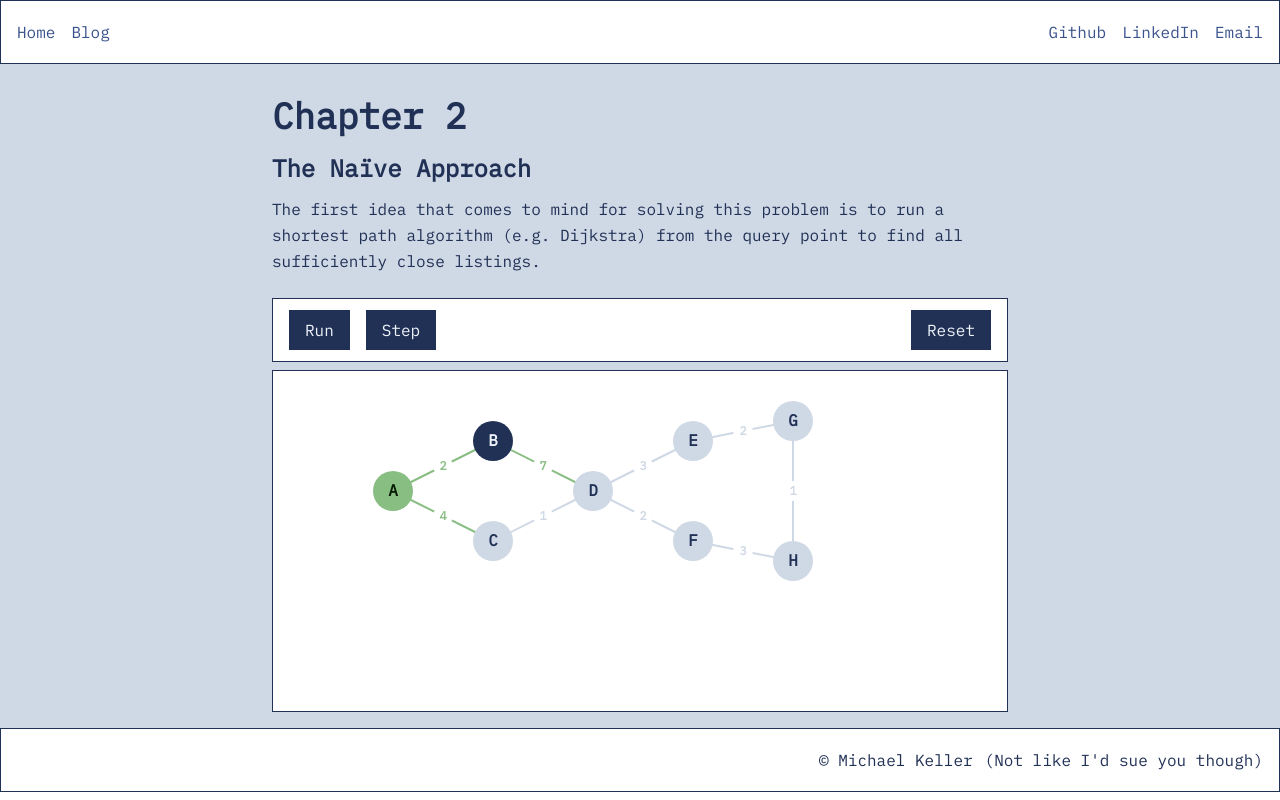
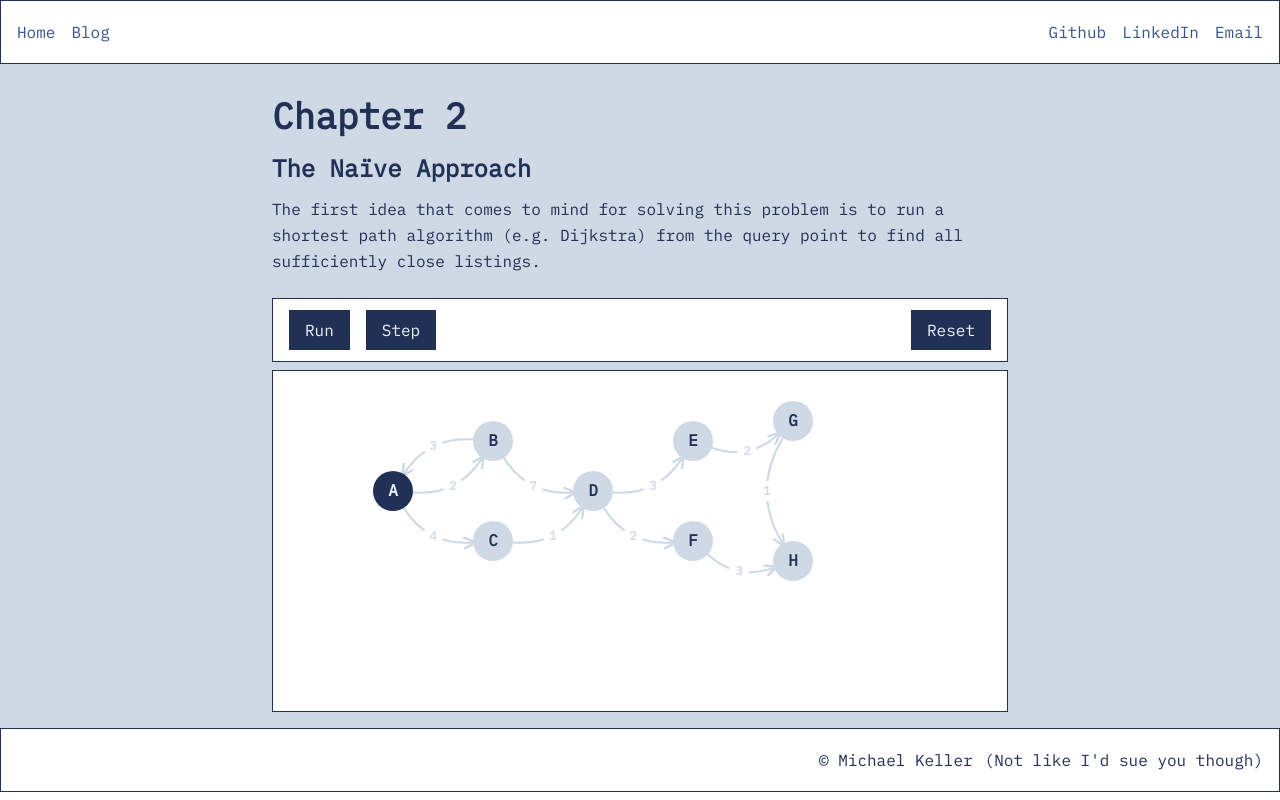
Before and after one commit to kelmich/website, a Next.js app: page /blog/flatfalcon/2-dijkstra in a window 1280 px wide. Built offline with nearby package versions, Linux system fonts and the light colour scheme.

Commit message:
bidirectional graph visualization

```diff
--- /dev/null
+++ b/app/algorithms/graph.ts
@@ -0,0 +1,26 @@
+export type NodeId = string;
+
+export type Edge<T> = {
+  from: NodeId;
+  to: NodeId;
+  weight: number;
+  data: T;
+};
+
+export type Node<T> = {
+  id: NodeId;
+  data: T;
+};
+export class Graph<T, U> {
+  nodes: Node<T>[];
+  edges: Edge<U>[];
+
+  constructor(nodes: Node<T>[], edges: Edge<U>[]) {
+    this.nodes = nodes;
+    this.edges = edges;
+  }
+
+  neighbors(nodeId: NodeId): Edge<U>[] {
+    return this.edges.filter((edge) => edge.from === nodeId);
+  }
+}
--- /dev/null
+++ b/app/algorithms/minheap.ts
@@ -0,0 +1,64 @@
+export class MinHeap<T extends { weight: number }> {
+  private heap: T[] = [];
+
+  insert(val: T) {
+    this.heap.push(val);
+    this.bubbleUp();
+  }
+
+  pop(): T | undefined {
+    if (this.heap.length === 0) return undefined;
+    const top = this.heap[0];
+    const end = this.heap.pop()!;
+    if (this.heap.length > 0) {
+      this.heap[0] = end;
+      this.bubbleDown();
+    }
+    return top;
+  }
+
+  peek(): T | undefined {
+    return this.heap[0];
+  }
+
+  size(): number {
+    return this.heap.length;
+  }
+
+  private bubbleUp() {
+    let i = this.heap.length - 1;
+    while (i > 0) {
+      const p = Math.floor((i - 1) / 2);
+      if (this.heap[i].weight < this.heap[p].weight) {
+        [this.heap[i], this.heap[p]] = [this.heap[p], this.heap[i]];
+        i = p;
+      } else break;
+    }
+  }
+
+  private bubbleDown() {
+    let i = 0;
+    const length = this.heap.length;
+    while (true) {
+      const left = 2 * i + 1;
+      const right = 2 * i + 2;
+      let smallest = i;
+
+      if (left < length && this.heap[left].weight < this.heap[smallest].weight)
+        smallest = left;
+      if (
+        right < length &&
+        this.heap[right].weight < this.heap[smallest].weight
+      )
+        smallest = right;
+
+      if (smallest !== i) {
+        [this.heap[i], this.heap[smallest]] = [
+          this.heap[smallest],
+          this.heap[i],
+        ];
+        i = smallest;
+      } else break;
+    }
+  }
+}
--- a/app/blog/flatfalcon/2-dijkstra/DijkstraVisualizer.tsx
+++ b/app/blog/flatfalcon/2-dijkstra/DijkstraVisualizer.tsx
@@ -1,156 +1,51 @@
 "use client";
-import React, { useEffect, useState } from "react";
+import React, { useState } from "react";
 import GraphVisualizer, {
-  Graph,
+  VisualizationEdgeData,
+  VisualizationNodeData,
 } from "@/app/components/interactive_examples/GraphVisualizer";
 import { ControlBar } from "@/app/components/interactive_examples/ControlBar";
-
-type Distances = Record<string, number>;
-type Previous = Record<string, string | null>;
+import { Graph } from "@/app/algorithms/graph";
 
 export const DijkstraVisualizer = () => {
-  const initialGraph: Graph = {
-    nodes: [
-      { id: "A", x: 100, y: 100, variant: "primary" },
-      { id: "B", x: 200, y: 50, variant: "secondary" },
-      { id: "C", x: 200, y: 150, variant: "secondary" },
-      { id: "D", x: 300, y: 100, variant: "secondary" },
-      { id: "E", x: 400, y: 50, variant: "secondary" },
-      { id: "F", x: 400, y: 150, variant: "secondary" },
-      { id: "G", x: 500, y: 30, variant: "secondary" },
-      { id: "H", x: 500, y: 170, variant: "secondary" },
+  const initialGraph = new Graph<VisualizationNodeData, VisualizationEdgeData>(
+    [
+      { id: "A", data: { x: 100, y: 100, variant: "primary" } },
+      { id: "B", data: { x: 200, y: 50, variant: "secondary" } },
+      { id: "C", data: { x: 200, y: 150, variant: "secondary" } },
+      { id: "D", data: { x: 300, y: 100, variant: "secondary" } },
+      { id: "E", data: { x: 400, y: 50, variant: "secondary" } },
+      { id: "F", data: { x: 400, y: 150, variant: "secondary" } },
+      { id: "G", data: { x: 500, y: 30, variant: "secondary" } },
+      { id: "H", data: { x: 500, y: 170, variant: "secondary" } },
     ],
-    edges: [
-      { from: "A", to: "B", weight: 2, variant: "secondary" },
-      { from: "A", to: "C", weight: 4, variant: "secondary" },
-      { from: "B", to: "D", weight: 7, variant: "secondary" },
-      { from: "C", to: "D", weight: 1, variant: "secondary" },
-      { from: "D", to: "E", weight: 3, variant: "secondary" },
-      { from: "D", to: "F", weight: 2, variant: "secondary" },
-      { from: "E", to: "G", weight: 2, variant: "secondary" },
-      { from: "F", to: "H", weight: 3, variant: "secondary" },
-      { from: "G", to: "H", weight: 1, variant: "secondary" },
-    ],
-  };
-  const [graph, setGraph] = useState<Graph>(initialGraph);
-
-  // Dijkstra variables
-  const [visited, setVisited] = useState<Set<string>>(new Set());
-  const [distances, setDistances] = useState<Distances>({});
-  const [previous, setPrevious] = useState<Previous>({});
-  const [currentNode, setCurrentNode] = useState<string | null>(null);
-  const [unvisited, setUnvisited] = useState<Set<string>>(new Set());
-
-  // Run initialization once on mount
-  useEffect(() => {
-    const nodes = initialGraph.nodes.map((n) => n.id);
-    const dist: Distances = {};
-    const prev: Previous = {};
-    nodes.forEach((n) => {
-      dist[n] = Infinity;
-      prev[n] = null;
-    });
-    dist["A"] = 0; // starting from A
-    setDistances(dist);
-    setPrevious(prev);
-    setUnvisited(new Set(nodes));
-    setCurrentNode("A");
-  }, []);
-
-  // Run the step every 2 seconds
-  useEffect(() => {
-    if (currentNode === null) return;
-
-    const timer = setTimeout(() => {
-      setGraph((g) => {
-        // Mark current node as visited
-        const newVisited = new Set(visited);
-        newVisited.add(currentNode);
-        setVisited(newVisited);
-
-        // Relax edges from currentNode
-        const neighbors = g.edges.filter((e) => e.from === currentNode);
-        let newDistances = { ...distances };
-        let newPrevious = { ...previous };
-
-        neighbors.forEach(({ to, weight }) => {
-          if (!newVisited.has(to)) {
-            const alt = (newDistances[currentNode] ?? Infinity) + weight;
-            if (alt < (newDistances[to] ?? Infinity)) {
-              newDistances[to] = alt;
-              newPrevious[to] = currentNode;
-            }
-          }
-        });
-
-        setDistances(newDistances);
-        setPrevious(newPrevious);
-
-        // Pick next node with smallest tentative distance
-        const newUnvisited = new Set(unvisited);
-        newUnvisited.delete(currentNode);
-        setUnvisited(newUnvisited);
-
-        let minNode: string | null = null;
-        let minDist = Infinity;
-        newUnvisited.forEach((node) => {
-          if ((newDistances[node] ?? Infinity) < minDist) {
-            minDist = newDistances[node];
-            minNode = node;
-          }
-        });
-
-        setCurrentNode(minNode);
-
-        // Update graph styling for visualization
-        // Mark visited nodes as "success", current node as "primary", others as "secondary"
-        const newNodes = g.nodes.map((node) => {
-          if (node.id === currentNode) {
-            return { ...node, variant: "primary" };
-          } else if (newVisited.has(node.id)) {
-            return { ...node, variant: "success" };
-          } else {
-            return { ...node, variant: "secondary" };
-          }
-        });
-
-        // Optionally update edge styling to highlight shortest path tree
-        const newEdges = g.edges.map((edge) => {
-          // If edge is part of shortest path tree (previous[to] = from), highlight it
-          if (newPrevious[edge.to] === edge.from) {
-            return { ...edge, variant: "success" };
-          }
-          return { ...edge, variant: "secondary" };
-        });
-
-        return {
-          nodes: newNodes,
-          edges: newEdges,
-        };
-      });
-    }, 2000);
-
-    return () => clearTimeout(timer);
-  }, [currentNode, distances, previous, unvisited, visited]);
+    [
+      { from: "A", to: "B", weight: 2, data: { variant: "secondary" } },
+      { from: "B", to: "A", weight: 3, data: { variant: "secondary" } },
+      { from: "A", to: "C", weight: 4, data: { variant: "secondary" } },
+      { from: "B", to: "D", weight: 7, data: { variant: "secondary" } },
+      { from: "C", to: "D", weight: 1, data: { variant: "secondary" } },
+      { from: "D", to: "E", weight: 3, data: { variant: "secondary" } },
+      { from: "D", to: "F", weight: 2, data: { variant: "secondary" } },
+      { from: "E", to: "G", weight: 2, data: { variant: "secondary" } },
+      { from: "F", to: "H", weight: 3, data: { variant: "secondary" } },
+      { from: "G", to: "H", weight: 1, data: { variant: "secondary" } },
+    ]
+  );
+  const [graph, setGraph] =
+    useState<Graph<VisualizationNodeData, VisualizationEdgeData>>(initialGraph);
 
   return (
     <div className="flex flex-col space-y-2">
       <ControlBar
         reset={() => {
           setGraph(initialGraph);
-          setVisited(new Set());
-          setDistances({});
-          setPrevious({});
-          setCurrentNode(null);
-          setUnvisited(new Set(initialGraph.nodes.map((n) => n.id)));
         }}
         run={() => {
-          if (currentNode === null) return;
-          setCurrentNode(currentNode);
+          console.log("Running Dijkstra's algorithm...");
         }}
         step={() => {
-          if (currentNode === null) return;
-          setCurrentNode(currentNode);
+          console.log("Stepping through Dijkstra's algorithm...");
         }}
       />
       <GraphVisualizer graph={graph} />
--- a/app/blog/flatfalcon/2-dijkstra/dijkstra.ts
+++ b/app/blog/flatfalcon/2-dijkstra/dijkstra.ts
@@ -1,44 +1,30 @@
-import { Graph } from "@/app/components/interactive_examples/GraphVisualizer";
+import { MinHeap } from "@/app/algorithms/minheap";
+import { Graph } from "@/app/algorithms/graph";
 
-export const dijkstra = (
-  graph: Graph,
-  start: string
+export const dijkstraStep = (
+  graph: Graph<unknown, unknown>,
+  minHeap: MinHeap<{ id: string; weight: number }>,
+  visited: Set<string>,
+  result: Record<string, number>
 ): Record<string, number> => {
-  const distances: Record<string, number> = {};
-  const previous: Record<string, string | null> = {};
-  const unvisited: Set<string> = new Set(graph.nodes.map((n) => n.id));
+  const current = minHeap.pop();
+  if (!current) return result;
 
-  // Initialize distances and previous nodes
-  for (const node of graph.nodes) {
-    distances[node.id] = Infinity;
-    previous[node.id] = null;
-  }
-  distances[start] = 0;
+  const { id, weight } = current;
 
-  while (unvisited.size > 0) {
-    // Get the unvisited node with the smallest distance
-    let currentNode: string | null = null;
-    for (const node of unvisited) {
-      if (currentNode === null || distances[node] < distances[currentNode]) {
-        currentNode = node;
+  visited.add(id);
+  result[id] = weight;
+
+  // Update distances for neighbors
+  for (const edge of graph.neighbors(id)) {
+    if (!visited.has(edge.to)) {
+      const newDistance = weight + edge.weight;
+      if (newDistance < (result[edge.to] || Infinity)) {
+        result[edge.to] = newDistance;
+        minHeap.insert({ id: edge.to, weight: newDistance });
       }
     }
-
-    if (distances[currentNode] === Infinity) break; // All remaining nodes are unreachable
-
-    // Update distances to neighbors
-    for (const neighbor in graph[currentNode]) {
-      const weight = graph[currentNode][neighbor];
-      const newDistance = distances[currentNode] + weight;
-
-      if (newDistance < distances[neighbor]) {
-        distances[neighbor] = newDistance;
-        previous[neighbor] = currentNode;
-      }
-    }
-
-    unvisited.delete(currentNode);
   }
 
-  return distances;
+  return result;
 };
--- a/app/components/interactive_examples/GraphVisualizer.tsx
+++ b/app/components/interactive_examples/GraphVisualizer.tsx
@@ -1,32 +1,16 @@
 "use client";
 import React from "react";
 import { cva, type VariantProps } from "class-variance-authority";
+import { Graph } from "@/app/algorithms/graph";
 
-export type NodeId = string;
-
-export type Edge = {
-  from: NodeId;
-  to: NodeId;
-  weight: number;
-  variant?: EdgeVariantProps["variant"];
-  active?: boolean;
-};
-
-export type Node = {
-  id: NodeId;
+export interface VisualizationNodeData extends NodeVariantProps {
   x: number;
   y: number;
-  variant?: NodeVariantProps["variant"];
-  active?: boolean;
-};
+}
+export type VisualizationEdgeData = EdgeVariantProps;
 
-export type Graph = {
-  nodes: Node[];
-  edges: Edge[];
-};
-
-type Props = {
-  graph: Graph;
+type Props<T extends VisualizationNodeData, U extends VisualizationEdgeData> = {
+  graph: Graph<T, U>;
 };
 
 const nodeStyles = cva("transition-colors duration-300", {
@@ -55,9 +39,9 @@ const nodeTextStyles = cva("font-bold transition-colors duration-300", {
   },
 });
 
-type NodeVariantProps = VariantProps<typeof nodeStyles>;
+export type NodeVariantProps = VariantProps<typeof nodeStyles>;
 
-const edgeStyles = cva("stroke-2 transition-colors duration-200", {
+const edgeStyles = cva("stroke-2 transition-colors duration-200 fill-none", {
   variants: {
     variant: {
       primary: "stroke-primary",
@@ -83,53 +67,123 @@ const edgeTextStyles = cva("font-bold transition-colors duration-300", {
   },
 });
 
-type EdgeVariantProps = VariantProps<typeof edgeStyles>;
+export type EdgeVariantProps = VariantProps<typeof edgeStyles>;
 
-const GraphVisualizer: React.FC<Props> = ({ graph }) => {
+const GraphVisualizer: React.FC<
+  Props<VisualizationNodeData, VisualizationEdgeData>
+> = ({ graph }) => {
   return (
     <div className="flex gap-5 bg-background border p-5">
       <svg width="800" height="300" className="bg-background">
+        {/* Define arrow marker for directed edges */}
+        <defs>
+          <marker
+            id="arrow"
+            viewBox="0 0 10 10"
+            refX="10"
+            refY="5"
+            markerWidth="6"
+            markerHeight="6"
+            orient="auto-start-reverse"
+          >
+            <path d="M 0 0 L 10 5 L 0 10 z" className="fill-primary" />
+          </marker>
+        </defs>
+
         {/* Edges */}
         {graph.edges.map((edge, i) => {
           const from = graph.nodes.find((n) => n.id === edge.from)!;
           const to = graph.nodes.find((n) => n.id === edge.to)!;
 
-          const midX = (from.x + to.x) / 2;
-          const midY = (from.y + to.y) / 2;
+          const { x: x1, y: y1 } = from.data;
+          const { x: x2, y: y2 } = to.data;
+
+          const dx = x2 - x1;
+          const dy = y2 - y1;
+          const mx = (x1 + x2) / 2;
+          const my = (y1 + y2) / 2;
+
+          const bendAmount = 0.3;
+          const cx = mx - dy * bendAmount;
+          const cy = my + dx * bendAmount;
+
+          const nodeRadius = 20;
+
+          // Compute unit tangent vector at the end of the quadratic Bézier curve
+          const dx1 = 2 * (cx - x1);
+          const dy1 = 2 * (cy - y1);
+          const dx2 = 2 * (x2 - cx);
+          const dy2 = 2 * (y2 - cy);
+
+          const tangentStart = Math.atan2(dy1, dx1);
+          const tangentEnd = Math.atan2(dy2, dx2);
+
+          const x1Adj = x1 + Math.cos(tangentStart) * nodeRadius;
+          const y1Adj = y1 + Math.sin(tangentStart) * nodeRadius;
+
+          const x2Adj = x2 - Math.cos(tangentEnd) * nodeRadius;
+          const y2Adj = y2 - Math.sin(tangentEnd) * nodeRadius;
+
+          const pathD = `M ${x1Adj} ${y1Adj} Q ${cx} ${cy}, ${x2Adj} ${y2Adj}`;
+          const markerId = `arrow-${i}`;
+
+          const strokeClass = edgeStyles({ variant: edge.data.variant });
+          const fillClass = edgeTextStyles({ variant: edge.data.variant });
+
+          const t = 0.5;
+          const xt =
+            (1 - t) * (1 - t) * x1Adj + 2 * (1 - t) * t * cx + t * t * x2Adj;
+          const yt =
+            (1 - t) * (1 - t) * y1Adj + 2 * (1 - t) * t * cy + t * t * y2Adj;
 
           return (
             <g key={i}>
-              <line
-                x1={from.x}
-                y1={from.y}
-                x2={to.x}
-                y2={to.y}
-                className={edgeStyles({
-                  variant: edge.variant,
-                })}
+              <defs>
+                <marker
+                  id={markerId}
+                  viewBox="0 0 10 10"
+                  refX="8"
+                  refY="5"
+                  markerWidth="6"
+                  markerHeight="6"
+                  orient="auto"
+                >
+                  <path
+                    d="M 0 0 L 10 5 L 0 10"
+                    fill="none"
+                    stroke="currentColor"
+                    strokeWidth="1.5"
+                    className={strokeClass}
                   />
-              <g>
+                </marker>
+              </defs>
+
+              <path
+                d={pathD}
+                className={strokeClass}
+                markerEnd={`url(#${markerId})`}
+              />
+
+              {/* Label background */}
               <rect
-                  x={midX - 10}
-                  y={midY - 10}
+                x={xt - 10}
+                y={yt - 10}
                 width={20}
                 height={20}
                 rx={10}
                 ry={10}
                 className="fill-background"
-                  strokeWidth={2}
               />
               <text
-                  x={midX}
-                  y={midY + 4}
+                x={xt}
+                y={yt + 4}
                 textAnchor="middle"
                 fontSize="12"
                 fontWeight="bold"
-                  className={edgeTextStyles({ variant: edge.variant })}
+                className={fillClass}
               >
                 {edge.weight}
               </text>
-              </g>
             </g>
           );
         })}
@@ -138,19 +192,21 @@ const GraphVisualizer: React.FC<Props> = ({ graph }) => {
         {graph.nodes.map((node) => (
           <g key={node.id}>
             <circle
-              cx={node.x}
-              cy={node.y}
+              cx={node.data.x}
+              cy={node.data.y}
               r="20"
               className={nodeStyles({
-                variant: node.variant,
+                variant: node.data.variant,
               })}
             />
             <text
-              x={node.x}
-              y={node.y + 5}
+              x={node.data.x}
+              y={node.data.y + 5}
               textAnchor="middle"
               fontSize="16"
-              className={nodeTextStyles({ variant: node.variant })}
+              className={nodeTextStyles({
+                variant: node.data.variant,
+              })}
             >
               {node.id}
             </text>
```
Also changed, not shown: app/blog/flatfalcon/1-introduction/page.tsx (+11 -11 lines). Lines whose indentation alone changed are shown as unchanged.
